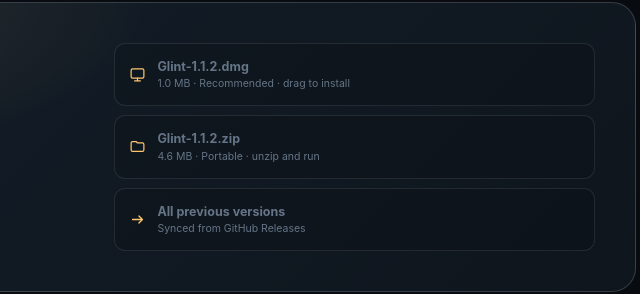
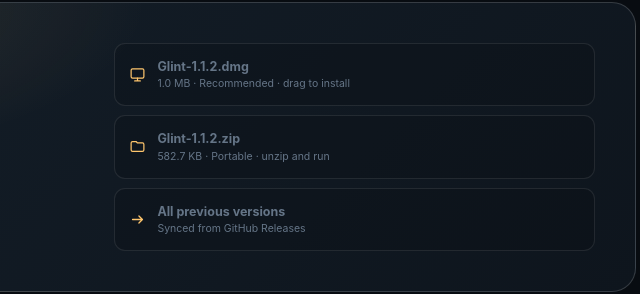
Before and after one commit to Chagan114514/glint, a plain HTML site: page site/index.html in a window 1280 px wide. Shown: the part 4038-4332 px from the top of the page, 594-1234 px from the left. Drawn offline with Linux system fonts and the light colour scheme; no server answers.

Commit message:
Refresh website release fallback for 1.1.2

```diff
--- a/site/assets/app.js
+++ b/site/assets/app.js
@@ -9,22 +9,44 @@
   const FALLBACK_RELEASES = [
     {
       tag_name: "v1.1.2",
-      name: "Glint 1.1.2 — 批注、OCR、滚动截图与麦克风",
-      published_at: "2026-11-15T00:09:53Z",
+      name: "Glint 1.1.2 — 更新检查",
+      published_at: "2026-11-15T11:19:00Z",
       html_url: `https://github.com/${REPO}/releases/tag/v1.1.2`,
       prerelease: false,
       draft: false,
       assets: [
         {
           name: "Glint-1.1.2.dmg",
-          size: 1058163,
+          size: 1097187,
           browser_download_url: `https://github.com/${REPO}/releases/download/v1.1.2/Glint-1.1.2.dmg`,
           download_count: 1
         },
         {
           name: "Glint-1.1.2.zip",
-          size: 4825807,
+          size: 596697,
           browser_download_url: `https://github.com/${REPO}/releases/download/v1.1.2/Glint-1.1.2.zip`,
+          download_count: 1
+        }
+      ]
+    },
+    {
+      tag_name: "v1.1.1",
+      name: "Glint v1.1.1",
+      published_at: "2026-11-15T11:04:52Z",
+      html_url: `https://github.com/${REPO}/releases/tag/v1.1.1`,
+      prerelease: false,
+      draft: false,
+      assets: [
+        {
+          name: "Glint-1.1.1.dmg",
+          size: 1089734,
+          browser_download_url: `https://github.com/${REPO}/releases/download/v1.1.1/Glint-1.1.1.dmg`,
+          download_count: 1
+        },
+        {
+          name: "Glint-1.1.1.zip",
+          size: 589721,
+          browser_download_url: `https://github.com/${REPO}/releases/download/v1.1.1/Glint-1.1.1.zip`,
           download_count: 1
         }
       ]
```
Also changed, not shown: site/download.html (+1 -1 lines).
